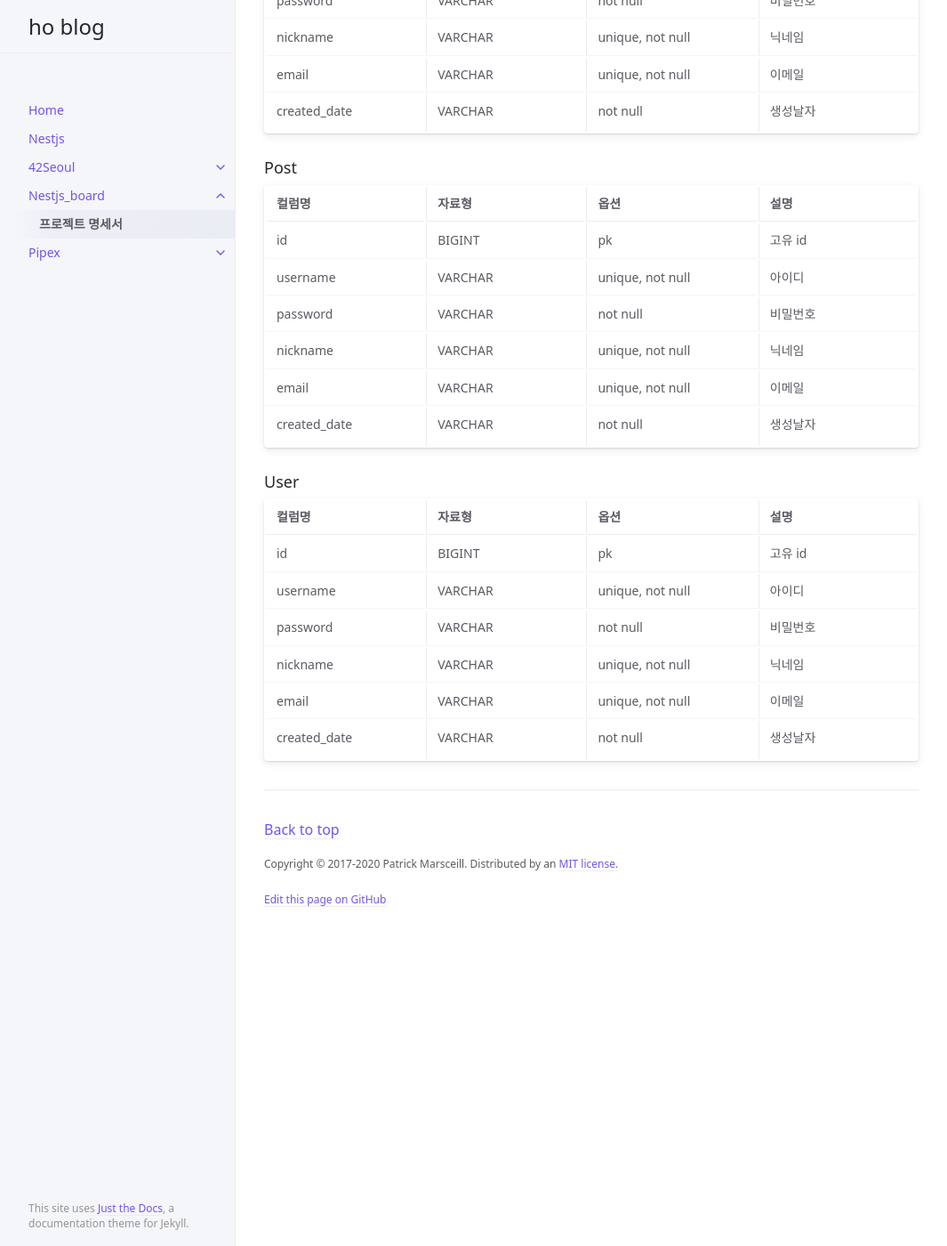
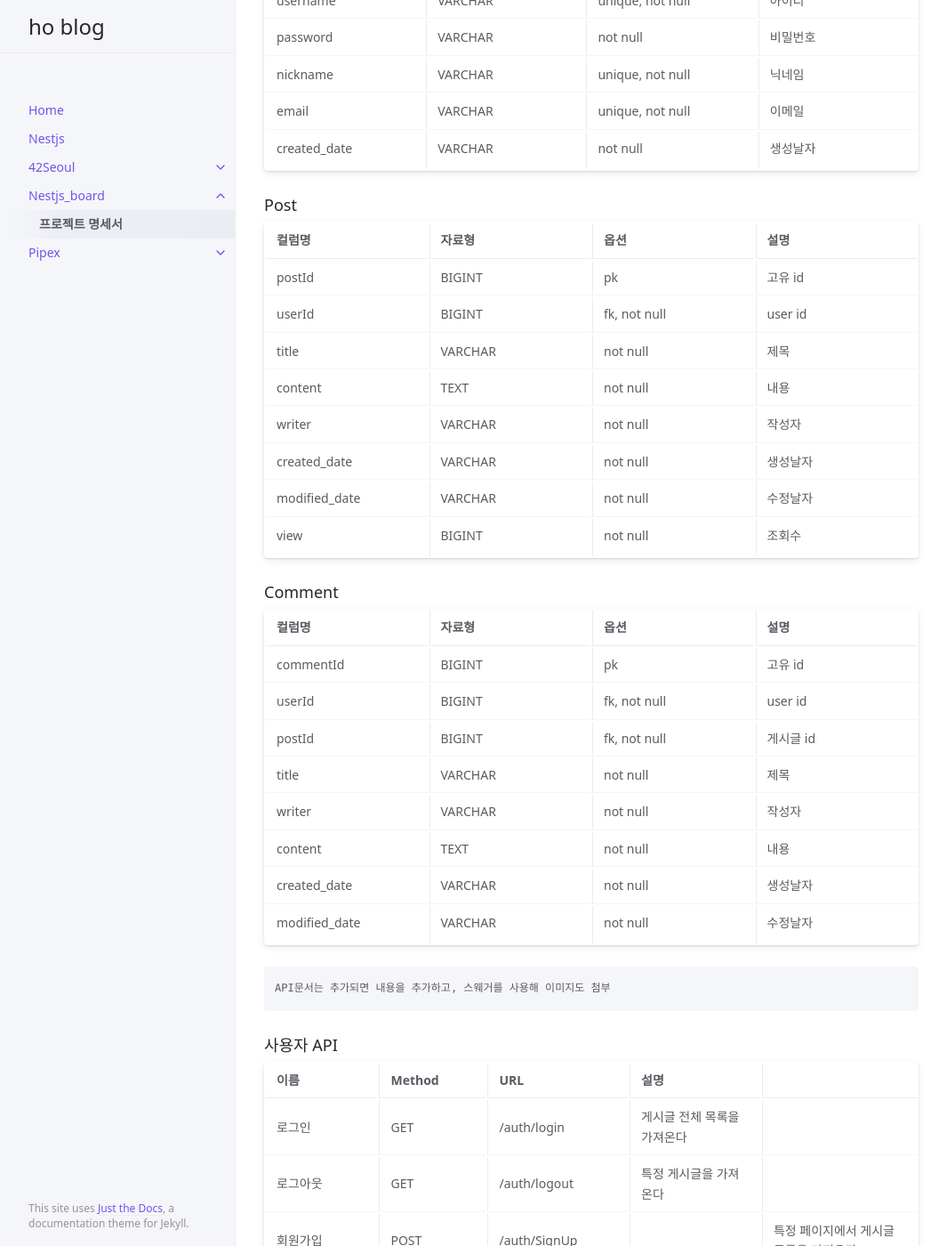
Before and after one commit to hotkimho/prev-hotkimho.github.io, a Jekyll site: the page built from docs/nestjs_board/functions.md, in a window 1280 px wide and 1400 px high, scrolled down 2659 px. Shown: the whole window at 89% size, without its empty margins (107-1172 px from the left). Built offline with Jekyll 4.4.1, drawn with Linux system fonts in a browser that asks for light colours; some of the changed text lies outside the part shown.

Commit message:
Add. add Api

````diff
--- a/docs/nestjs_board/functions.md
+++ b/docs/nestjs_board/functions.md
@@ -63,6 +63,8 @@ parent: Nestjs_board
 ## 3. DB 관계도
 ![db](/docs/nestjs_board/images/board_ERD.png)
 
+__Post, Comemnt 관계도는 1:N의 관계__
+__Comment 테이블 `commentId` 추가__
 ### User
 <div markdown="1">
 
@@ -82,25 +84,69 @@ parent: Nestjs_board
 
 | 컬럼명 | 자료형 | 옵션 | 설명 |
 |:-----|:------|:----|:----|
-| id  | BIGINT | pk  | 고유 id |
-| username | VARCHAR | unique, not null| 아이디 |
-| password  | VARCHAR | not null| 비밀번호 |
-| nickname  | VARCHAR | unique, not null | 닉네임 |
-| email  | VARCHAR | unique, not null | 이메일 |
+| postId  | BIGINT | pk  | 고유 id |
+| userId | BIGINT | fk, not null| user id |
+| title  | VARCHAR | not null| 제목 |
+| content  | TEXT | not null | 내용 |
+| writer  | VARCHAR | not null | 작성자 |
 | created_date  | VARCHAR | not null | 생성날자 |
+| modified_date  | VARCHAR | not null | 수정날자 |
+| view  | BIGINT | not null | 조회수 |
 
 </div>
 
-### User
+### Comment
 <div markdown="1">
 
 | 컬럼명 | 자료형 | 옵션 | 설명 |
 |:-----|:------|:----|:----|
-| id  | BIGINT | pk  | 고유 id |
-| username | VARCHAR | unique, not null| 아이디 |
-| password  | VARCHAR | not null| 비밀번호 |
-| nickname  | VARCHAR | unique, not null | 닉네임 |
-| email  | VARCHAR | unique, not null | 이메일 |
+| commentId  | BIGINT | pk  | 고유 id |
+| userId  | BIGINT | fk, not null  | user id |
+| postId | BIGINT | fk, not null | 게시글 id |
+| title | VARCHAR | not null | 제목 |
+| writer  | VARCHAR | not null | 작성자 |
+| content  | TEXT | not null | 내용 |
 | created_date  | VARCHAR | not null | 생성날자 |
+| modified_date  | VARCHAR | not null | 수정날자 |
 
 </div>
+
+```
+API문서는 추가되면 내용을 추가하고, 스웨거를 사용해 이미지도 첨부
+```
+
+### 사용자 API
+<div markdown="1">
+
+| 이름 | Method | URL | 설명 |
+|:-----|:------|:----|:----|
+| 로그인 | GET | /auth/login  | 게시글 전체 목록을 가져온다 |
+| 로그아웃  | GET | /auth/logout  | 특정 게시글을 가져온다 |
+| 회원가입 | POST | /auth/SignUp |  | 특정 페이지에서 게시글 목록을 가져온다.
+| 회원가입 중복 검사| GET | /auth/SignUp/:중복체크할 내용 | 제목 | 입력한 값에 맞는 게시글을 가져온다.
+
+</div>
+
+### 게시글 API
+<div markdown="1">
+
+| 이름 | Method | URL | 설명 |
+|:-----|:------|:----|:----|
+| 게시글 전체 조회  | GET | /post  | 게시글 전체 목록을 가져온다 |
+| 특정 게시글 조회  | GET | /post/:id  | 특정 게시글을 가져온다 |
+| 게시글 페이지 조회 | GET | 모르겠음 | 게시글 id | 특정 페이지에서 게시글 목록을 가져온다.
+| 게시글 검색| VARCHAR | 모르겠음 | 제목 | 입력한 값에 맞는 게시글을 가져온다.
+
+</div>
+
+### 댓글 API
+<div markdown="1">
+
+| 이름 | Method | URL | 설명 |
+|:-----|:------|:----|:----|
+| 게시글에 등록된 댓글 조회  | GET | /post/:id/comment  | 게시글에 등로된 댓글 목록을 가져온다 |
+| 댓글 등록  | POST | /post/:id/comment  | 게시글에 댓글을 등록한다 |
+| 댓글 수정 | PUT | /post/:id/comment/:id | 게시글 id | 게시글에 등록된 댓글의 내용을 수정한다
+| 댓글 삭제| DELETE | /post/:id/comment/:id | 제목 | 게시글에 등록된 댓글을 삭제한다.
+
+</div>
````
